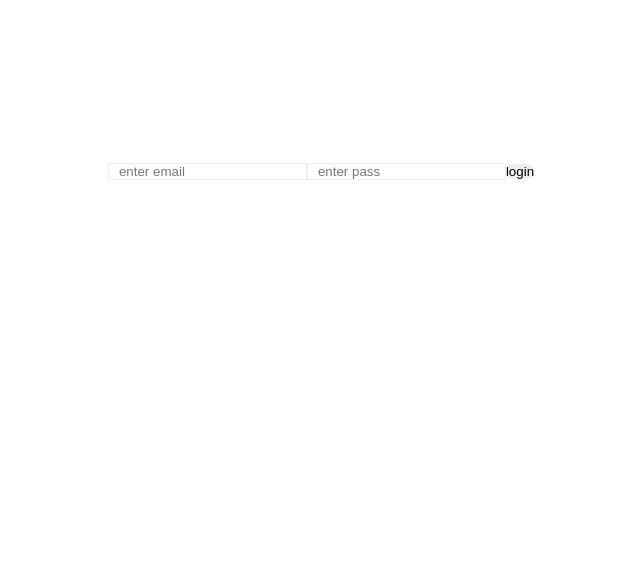
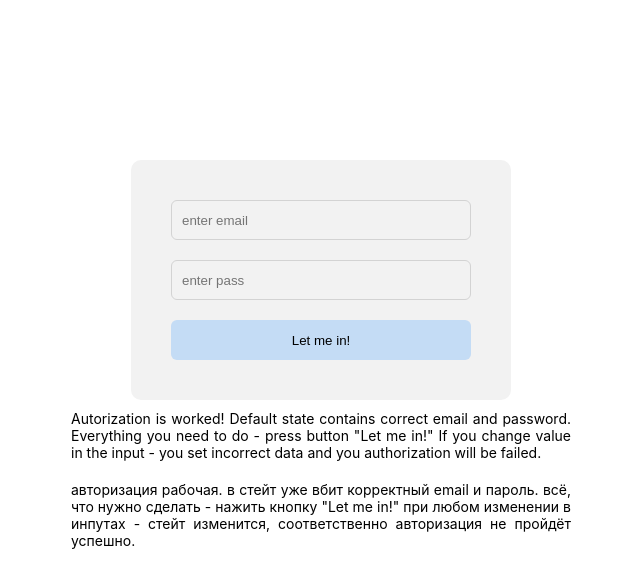
Before and after one commit to Yury-Odinson/todo-shka, a React (Create React App) app: page / in a window 1280 px wide. Shown: the top 588 px of the page, without its empty margins (319-959 px from the left). Built offline with nearby package versions, Linux system fonts and the light colour scheme.

Commit message:
feat: authorization styles

```diff
--- a/src/components/Auth.tsx
+++ b/src/components/Auth.tsx
@@ -23,14 +23,24 @@ export const Auth = () => {
 
     return (
         <div className="auth-container">
-            <label>
+            <p className="HowToUse">
+                <p>Autorization is worked! Default state contains correct email and password.
+                    Everything you need to do - press button "Let me in!"
+                    If you change value in the input - you set incorrect data and you authorization will be failed.
+                </p>
+                <p>авторизация рабочая. в стейт уже вбит корректный email и пароль.
+                    всё, что нужно сделать - нажить кнопку "Let me in!"
+                    при любом изменении в инпутах - стейт изменится, соответственно авторизация не пройдёт успешно.
+                </p>
+            </p>
+            <label className="auth-label">
                 <input type="text" placeholder="enter email" onChange={(e) => setEmail(e.target.value)} />
             </label>
-            <label>
+            <label className="auth-label">
                 <input type="text" placeholder="enter pass" onChange={(e) => setPassword(e.target.value)} />
             </label>
-            <label>
-                <button onClick={() => handlerLogin({ email, password })}>login</button>
+            <label className="auth-label">
+                <button onClick={() => handlerLogin({ email, password })}>Let me in!</button>
             </label>
         </div>
     )
--- a/src/index.css
+++ b/src/index.css
@@ -39,6 +39,45 @@ code {
 
 .auth-container {
   margin: 100px auto;
+  padding: 40px;
+  display: flex;
+  flex-direction: column;
+  gap: 20px;
+  background-color: var(--Button);
+  border-radius: 10px;
+}
+
+.auth-label {
+  width: 300px;
+}
+
+.auth-label>input {
+  width: 100%;
+  height: 40px;
+  /* background-color: #fff; */
+  border: 1px solid var(--Item);
+  border-radius: 6px;
+}
+
+.auth-label>button {
+  width: 100%;
+  height: 40px;
+  background-color: var(--quarterBlue);
+  border-radius: 6px;
+}
+
+.HowToUse {
+  position: absolute;
+  top: 50%;
+  left: 50%;
+  transform: translate(-50%);
+  max-width: 500px;
+  text-align: justify;
+  font-size: 14px;
+}
+
+.HowToUse>* {
+  padding: 10px 0;
 }
 
 .todo-container {
@@ -164,7 +203,7 @@ code {
   margin: 20px 0;
   padding: 10px 20px;
   border-radius: 20px;
-  background-color: #F2F2F2;
+  background-color: var(--Button);
 }
 
 .todo-item {
```
